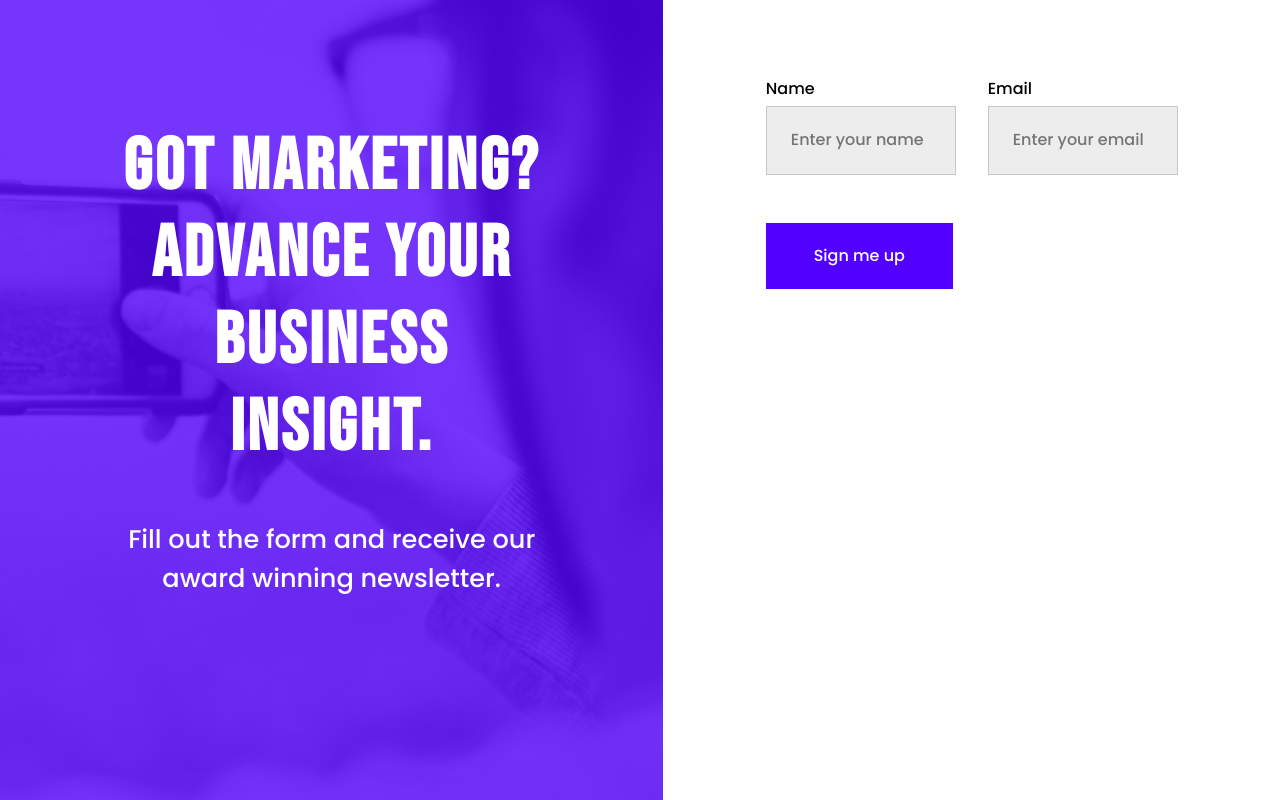
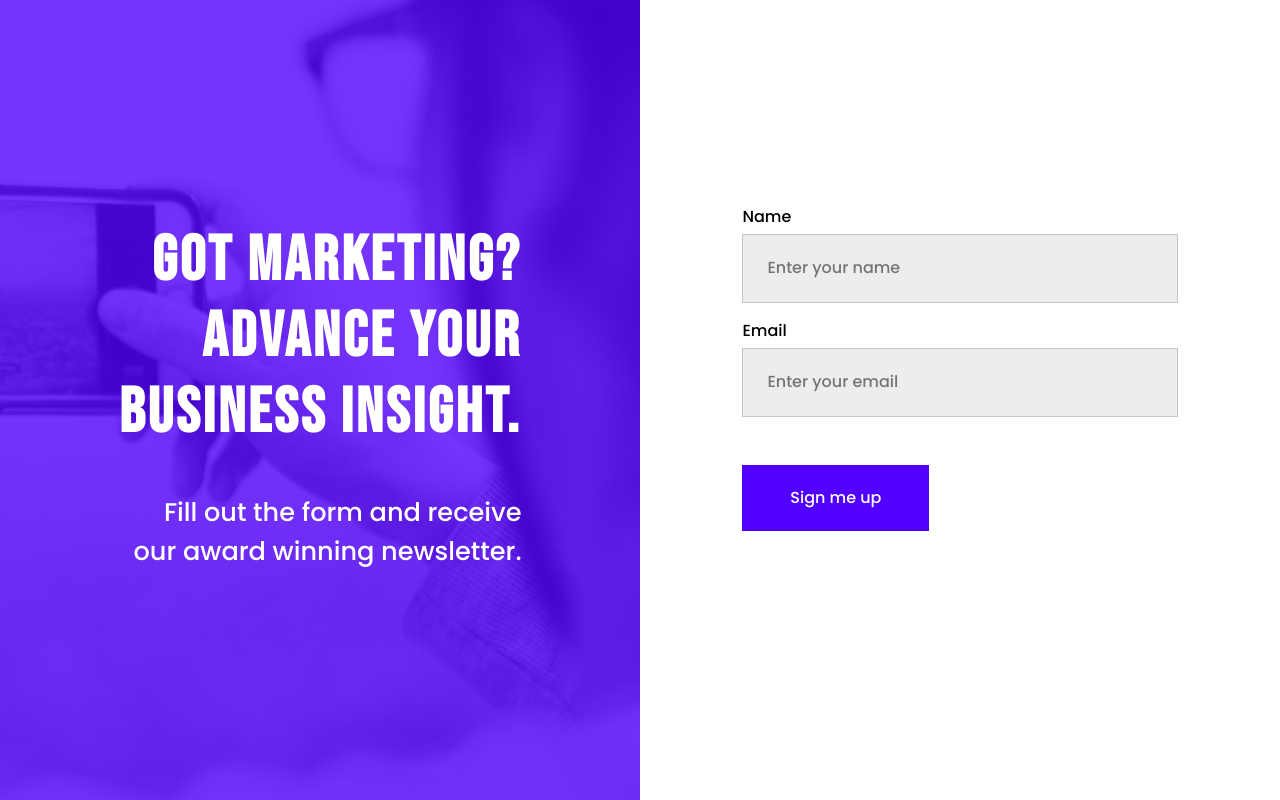
Before and after one commit to jen67/Scrimba-course, a plain HTML site: page Figma-to-code-challenges/simple-landing-page/index.html in a window 1280 px wide. Drawn offline with nearby package versions, Linux system fonts and the light colour scheme.

Commit message:
added some codes

```diff
--- a/Figma-to-code-challenges/simple-landing-page/index.css
+++ b/Figma-to-code-challenges/simple-landing-page/index.css
@@ -9,7 +9,7 @@
   --input-bgcolor: #ededed;
   --btn-bgcolor: #5200ff;
 }
-* {
+*, *::before, *::after{
   margin: 0;
   padding: 0;
   box-sizing: border-box;
@@ -136,11 +136,35 @@ button:hover {
   }
 }
 
-@media screen and (min-width: 1024px) {
+@media screen and (min-width: 1280px) {
   main {
     display: flex;
-    flex-direction: row;
-    justify-content: space-between;
+    align-items: center;
     height: 100vh;
   }
+
+  section,
+  .content {
+    width: 50%;
+    height: 100%;
+  }
+  section {
+    text-align: right;
+    display: flex;
+    align-items: center;
+  }
+
+  h1 {
+    font-size: 3.93rem;
+  }
+
+  form {
+    margin-top: 8rem;
+    flex-direction: column;
+  }
+
+  form div {
+    width: 100%;
+    flex-shrink: 0;
+  }
 }
```
